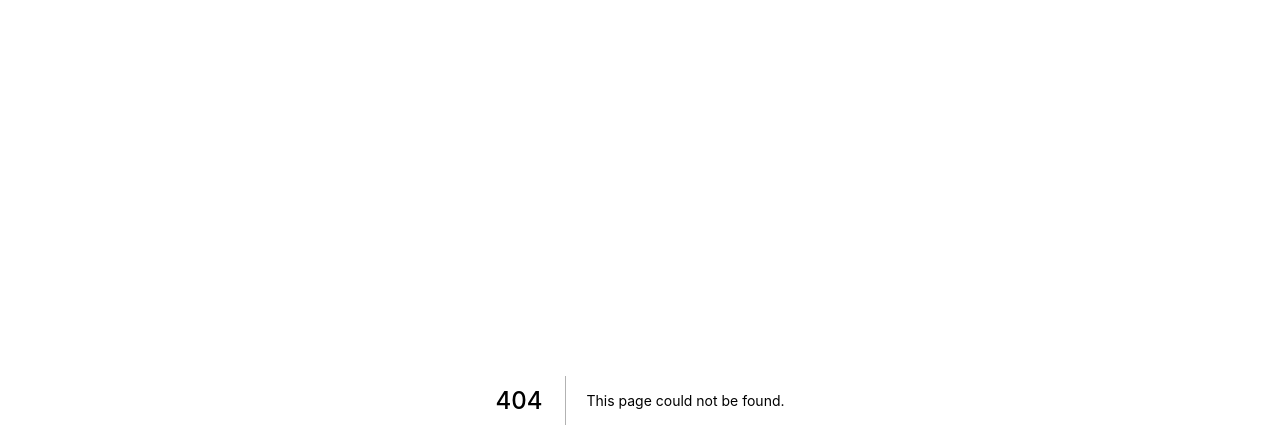
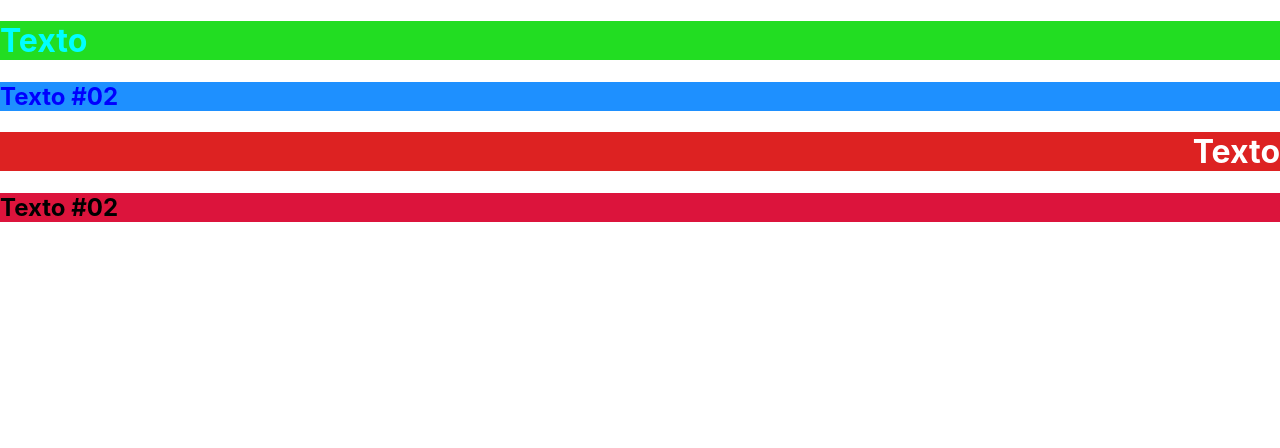
Before and after one commit to renatotnk/curso-nextjs, a Next.js app in the folder exercicios/: page /css/usandoEstilo in a window 1280 px wide. Before the commit this address had no page. Shown: the top 448 px of the page. Built offline with nearby package versions, Linux system fonts and the light colour scheme.

Commit message:
Working with conditional styling...

```diff
--- /dev/null
+++ b/exercicios/components/Estilo.jsx
@@ -0,0 +1,16 @@
+export default function Estilo(props) {
+    return(
+        <div>
+            <h1 style={{
+                backgroundColor: props.numero >= 0 ? "#2D2" : "#D22",
+                color: props.color,
+                textAlign: props.direita ? "right" : "left"
+                }}>
+                Texto
+            </h1>
+            <h2 className={props.numero >= 0 ? "azul" : "vermelho"}>
+                Texto #02
+            </h2>
+        </div>
+    )
+}
--- /dev/null
+++ b/exercicios/pages/css/usandoEstilo.jsx
@@ -0,0 +1,10 @@
+import Estilo from "../../components/Estilo";
+
+export default function usandoEstilo() {
+    return (
+        <>
+            <Estilo numero={3} color="#0ff"/>
+            <Estilo numero={-13} color="#fff" direita/>
+        </>
+    )
+}
--- a/exercicios/styles/globals.css
+++ b/exercicios/styles/globals.css
@@ -24,3 +24,11 @@
     background: black;
   }
 }
+
+.azul{
+  background-color: dodgerblue;
+}
+
+.vermelho{
+  background-color: crimson;
+}
```
